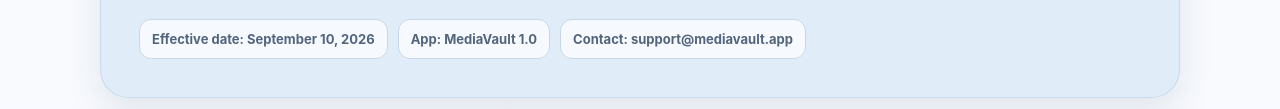
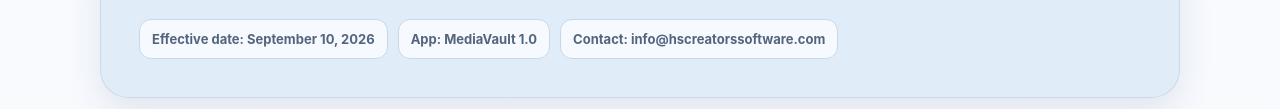
Before and after one commit to muhammadraheelarshad2/mediavault_privacy_policy, a plain HTML site: page index.html in a window 1280 px wide. Shown: the part 402-511 px from the top of the page. Drawn offline with Linux system fonts and the light colour scheme.

Commit message:
email change

```diff
--- a/index.html
+++ b/index.html
@@ -71,7 +71,7 @@ li{margin:7px 0}
     <div class="meta">
       <span>Effective date: September 10, 2026</span>
       <span>App: MediaVault 1.0</span>
-      <span>Contact: support@mediavault.app</span>
+      <span>Contact: info@hscreatorssoftware.com</span>
     </div>
   </div>
 </div>
@@ -186,7 +186,7 @@ li{margin:7px 0}
 <h2>12. Contact MediaVault</h2>
 <p>If you have a privacy question, request, concern or security report, contact:</p>
 <p><strong>MediaVault Support</strong><br>
-<a href="mailto:support@mediavault.app">support@mediavault.app</a></p>
+<a href="mailto:info@hscreatorssoftware.com">info@hscreatorssoftware.com</a></p>
 <p>When contacting support, please avoid sending passwords, payment credentials or unnecessary private media.</p>
 </article>
 </section>
```
Also changed, not shown: privacy-policy.html (+2 -2 lines).
